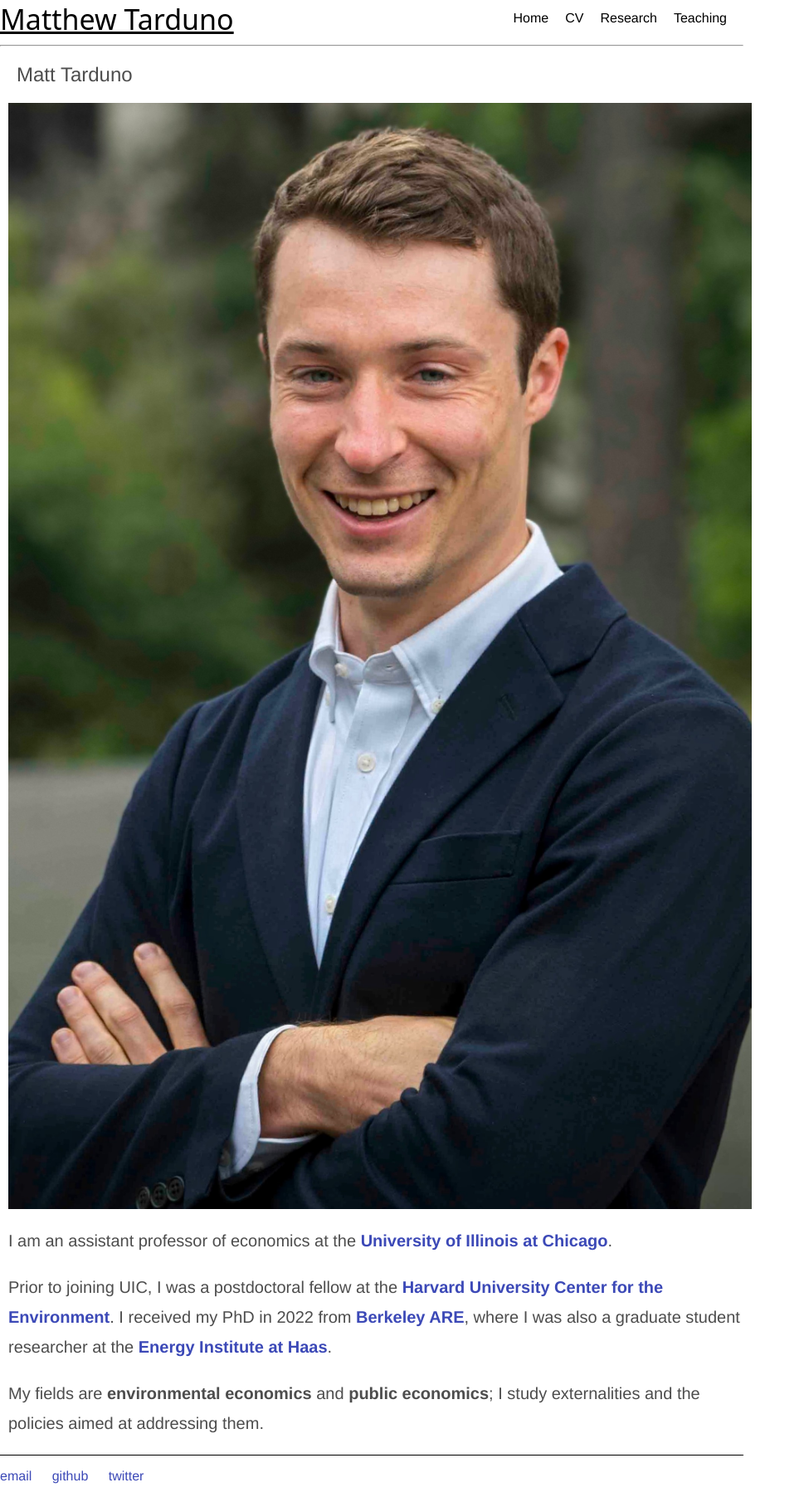
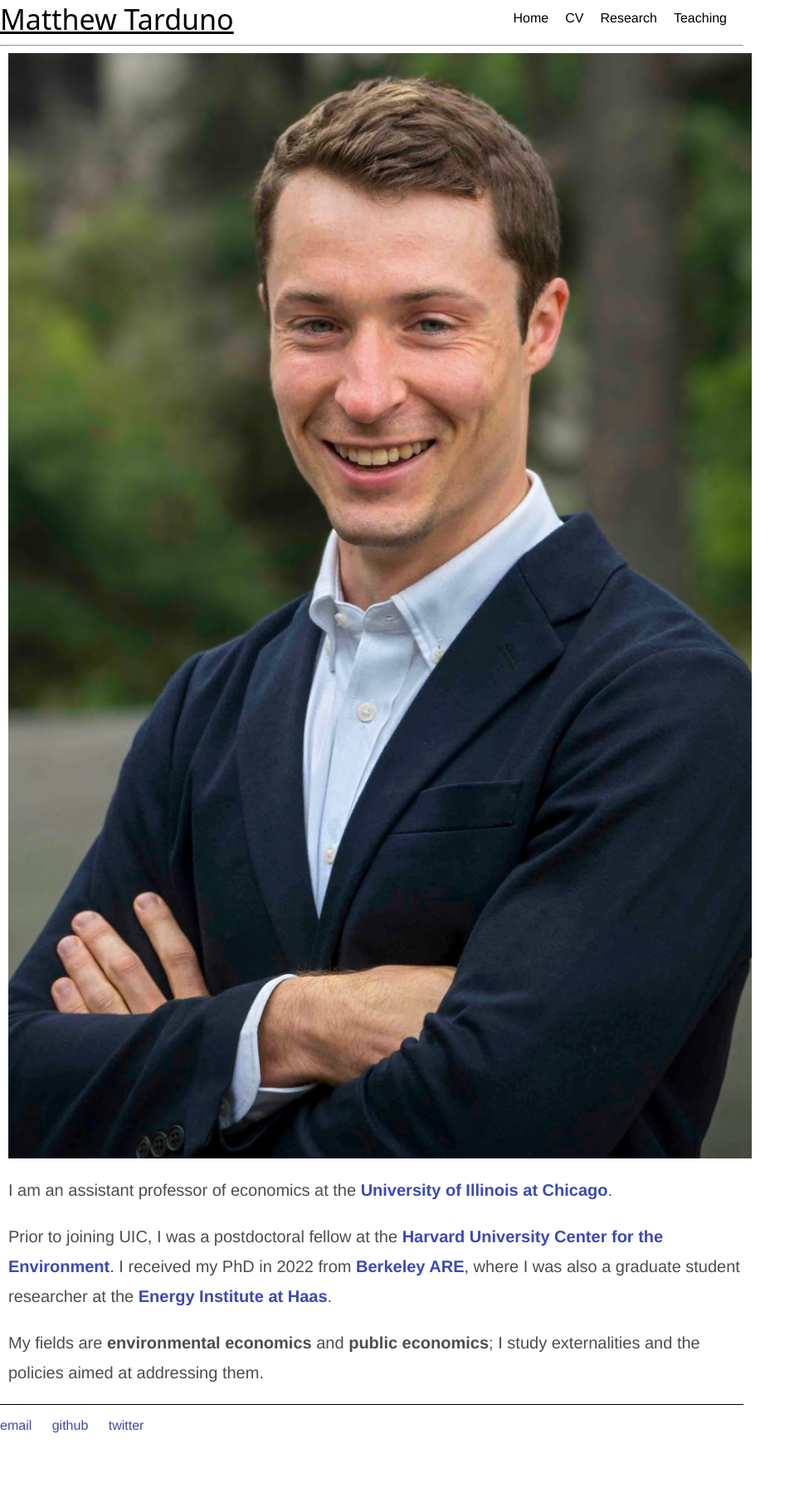
Before and after one commit to Matt-Tarduno/Matt-Tarduno.github.io, a Jekyll site: the page built from mobile/index.html, in a window 1280 px wide. Shown: the whole page at 83% size, without its empty margins (0-969 px from the left). Built offline with Jekyll 4.4.1, drawn with Linux system fonts in a browser that asks for light colours; after the commit the page ends 1743 px from its top, so only the background shows below that.

Commit message:
Update index.html

```diff
--- a/mobile/index.html
+++ b/mobile/index.html
@@ -18,9 +18,9 @@ sitemap:
             padding: 0;
         }
 
-        /* Adjust title/header specifically for this page */
+        /* Adjust the default header (applied by the layout) */
         h1 {
-            margin-left: 20px;  /* Move the title/header 20px to the right */
+            margin-left: 20px;  /* Shift the header to the right by 20px */
         }
 
         .content {
@@ -52,7 +52,6 @@ sitemap:
 </head>
 
 <body>
-    <h1>Matt Tarduno</h1>
     <div class="content">
         <!-- Ensure the correct path to the image -->
         <img src="https://matt-tarduno.github.io/assets/headshot.jpg" alt="Matt Tarduno headshot">
```
